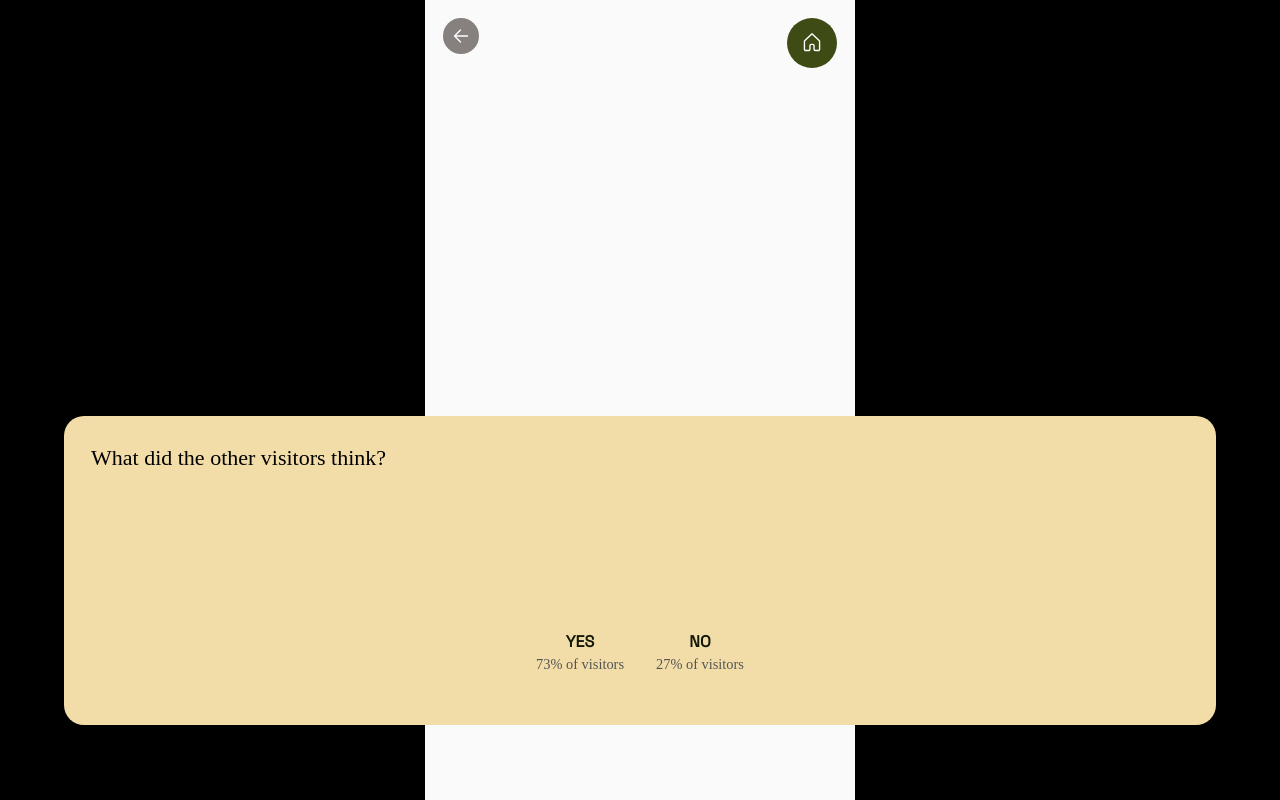
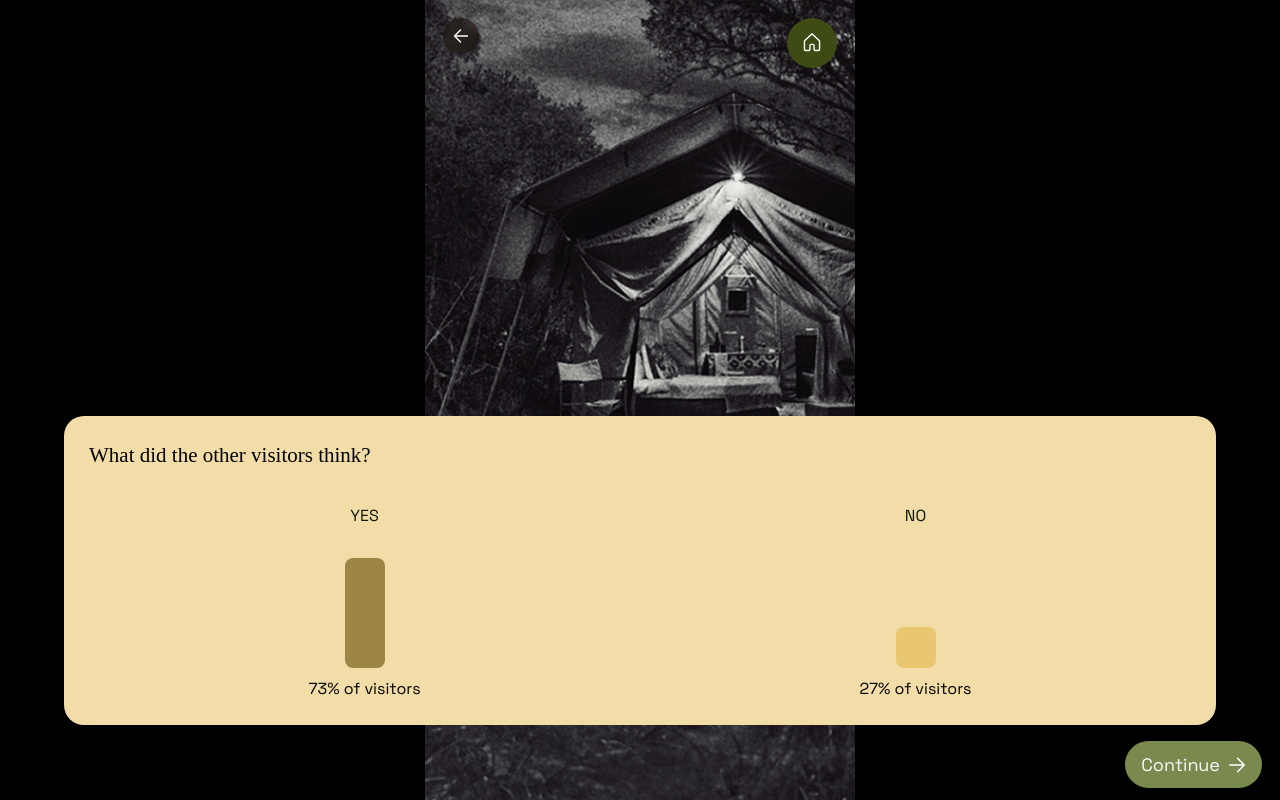
Before and after one commit to Flex-Wrap/nhm-app, a React (Vite) app: page /nhm-app/safariPages/poll-results in a window 1280 px wide. Built offline with nearby package versions, Linux system fonts and the light colour scheme; a web font is replaced by a local one.

Commit message:
hsitogram thingy done

```diff
--- a/src/components/TextBox.css
+++ b/src/components/TextBox.css
@@ -1,6 +1,6 @@
 .text-box {
   background-color: var(--wheat-300);
-  padding: 27px;
+  padding: 25px;
   align-items: center;
   border-radius: 20px;
   width: 90%;
--- a/src/components/VisitorsOpinion.css
+++ b/src/components/VisitorsOpinion.css
@@ -1,33 +1,11 @@
-/* Container */
-.opinion-container {
-  background: #f6eedc;
-  padding: 2rem;
-  border-radius: 1rem;
-  text-align: center;
-  max-width: 400px;
-  margin: auto;
-  font-family: sans-serif;
-  box-shadow: 0 4px 10px rgba(0, 0, 0, 0.1);
+.vertical-bars {
+  display: flex;
+  justify-content: space-around;
+  align-items: flex-end;
+  height: 200px;
+  margin-top: 30px;
 }
 
-/* Title */
-.opinion-container h2 {
-  margin-bottom: 2rem;
-  color: #1d1d1d;
-  font-size: 1.4rem;
-}
-
-/* Bar Area */
-.vertical-bars {
-  display: flex;
-  justify-content: center;
-  gap: 2rem;
-  align-items: flex-end;
-  height: 200px;
-  margin-bottom: 1.5rem;
-}
-
-/* Each column */
 .bar-column {
   display: flex;
   flex-direction: column;
@@ -35,60 +13,31 @@
   justify-content: flex-end;
 }
 
-/* Bar appearance */
+.bar-column span {
+    font-family: "Space Grotesk", sans-serif;
+    font-size: 16px;
+}
+
 .bar {
   width: 40px;
-  border-radius: 8px 8px 0 0;
-  background-color: grey;
+  height: 2px;
+  border-radius: 8px;
+  margin: 10px 0;
+  transition: height 1s ease-in-out;
+}
+
+.bar-wrapper {
+  height: 150px; /* This is the reference for the 73% / 27% */
+  display: flex;
+  align-items: flex-end;
 }
 
 /* YES bar */
 .yes-bar {
-  background-color: #a48944;
+  background-color: var(--wheat-700);
 }
 
 /* NO bar */
 .no-bar {
-  background-color: #e6c260;
+  background-color: var(--wheat-500);
 }
-
-/* Bar animation */
-.grow-bar {
-  height: 0%;
-  transition: height 1s ease-in-out;
-}
-
-/* Highlight the selected bar */
-.highlight {
-  outline: 3px solid #4b5320;
-  outline-offset: 3px;
-  box-shadow: 0 0 8px rgba(0, 0, 0, 0.15);
-}
-
-/* Labels */
-.bar-column p {
-  margin: 0.5rem 0 0 0;
-  font-weight: bold;
-  font-size: 1rem;
-}
-
-.bar-column span {
-  font-size: 0.9rem;
-  color: #555;
-}
-
-/* Continue button */
-.continue-btn {
-  background: #6c7b3b;
-  color: white;
-  border: none;
-  padding: 0.7rem 1.5rem;
-  border-radius: 999px;
-  font-size: 1rem;
-  cursor: pointer;
-  transition: background 0.3s ease;
-}
-
-.continue-btn:hover {
-  background: #5a6a30;
-}
--- a/src/components/VisitorsOpinion.tsx
+++ b/src/components/VisitorsOpinion.tsx
@@ -1,45 +1,48 @@
 import React, { useEffect, useState } from "react";
 import "../components/VisitorsOpinion.css";
 
-interface VisitorOpinionProps {
-  userAnswer: "yes" | "no";
-}
-
-const VisitorOpinion: React.FC<VisitorOpinionProps> = ({ userAnswer }) => {
-  const [yesHeight, setYesHeight] = useState("0%");
-  const [noHeight, setNoHeight] = useState("0%");
+const VisitorOpinion: React.FC = () => {
+  const [barHeights, setBarHeights] = useState<{
+    yes: string | undefined;
+    no: string | undefined;
+  }>({
+    yes: undefined,
+    no: undefined,
+  });
 
   const yesPercent = 73;
   const noPercent = 27;
 
   useEffect(() => {
-    // Trigger the bar animation
-    setTimeout(() => {
-      setYesHeight(`${yesPercent}%`);
-      setNoHeight(`${noPercent}%`);
+    const timer = setTimeout(() => {
+      setBarHeights({
+        yes: `${yesPercent}%`,
+        no: `${noPercent}%`,
+      });
     }, 100);
+    return () => clearTimeout(timer);
   }, []);
 
   return (
     <div className="vertical-bars">
       <div className="bar-column">
-        <div
-          className={`bar yes-bar grow-bar ${
-            userAnswer === "yes" ? "highlight" : ""
-          }`}
-          style={{ height: yesHeight }}
-        ></div>
         <p>YES</p>
+        <div className="bar-wrapper">
+          <div
+            className="bar yes-bar"
+            style={barHeights.yes ? { height: barHeights.yes } : undefined}
+          ></div>
+        </div>
         <span>{yesPercent}% of visitors</span>
       </div>
       <div className="bar-column">
-        <div
-          className={`bar no-bar grow-bar ${
-            userAnswer === "no" ? "highlight" : ""
-          }`}
-          style={{ height: noHeight }}
-        ></div>
         <p>NO</p>
+        <div className="bar-wrapper">
+          <div
+            className="bar no-bar"
+            style={barHeights.no ? { height: barHeights.no } : undefined}
+          ></div>
+        </div>
         <span>{noPercent}% of visitors</span>
       </div>
     </div>
--- a/src/pages/safariPages/PollResultsPage.tsx
+++ b/src/pages/safariPages/PollResultsPage.tsx
@@ -1,13 +1,11 @@
-import { useLocation } from "react-router-dom";
 import { BackButton } from "../../components/BackButton";
+import { ContinueButton } from "../../components/ContinueButton";
 import { HomeButton } from "../../components/HomeButton";
 import TextBox from "../../components/TextBox";
 import VisitorOpinion from "../../components/VisitorsOpinion";
+import "./PollResultsPage.css";
 
 const PollResultsPage: React.FC = () => {
-  const location = useLocation();
-  const userAnswer = location.state?.userAnswer;
-
   return (
     <div className="poll-results-page">
       <div className="top-buttons">
@@ -16,10 +14,11 @@ const PollResultsPage: React.FC = () => {
       </div>
       <div className="content">
         <TextBox text="">
-          <h2>What did the other visitors think?</h2>
-          <VisitorOpinion userAnswer={userAnswer} />
+          <h2 style={{fontSize: "21px"}}>What did the other visitors think?</h2>
+          <VisitorOpinion />
         </TextBox>
       </div>
+      <ContinueButton />
     </div>
   );
 };
```
